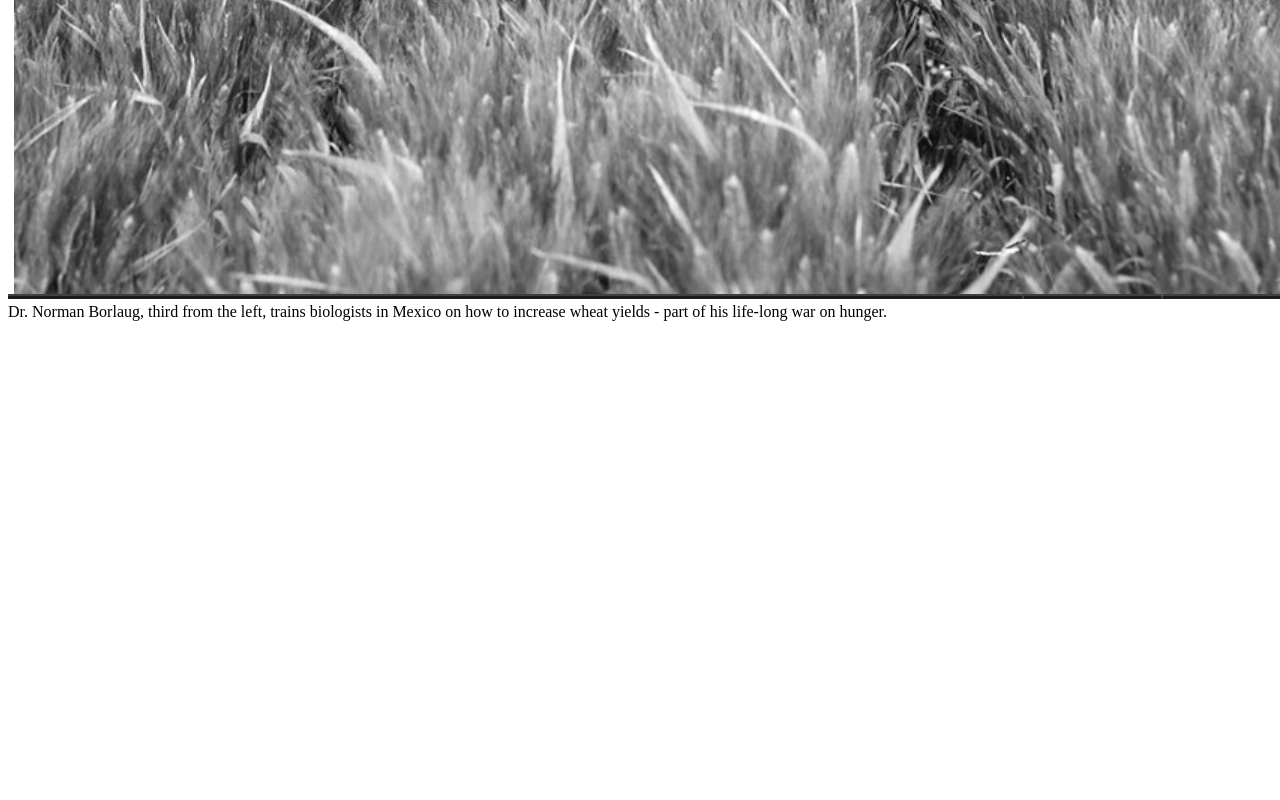
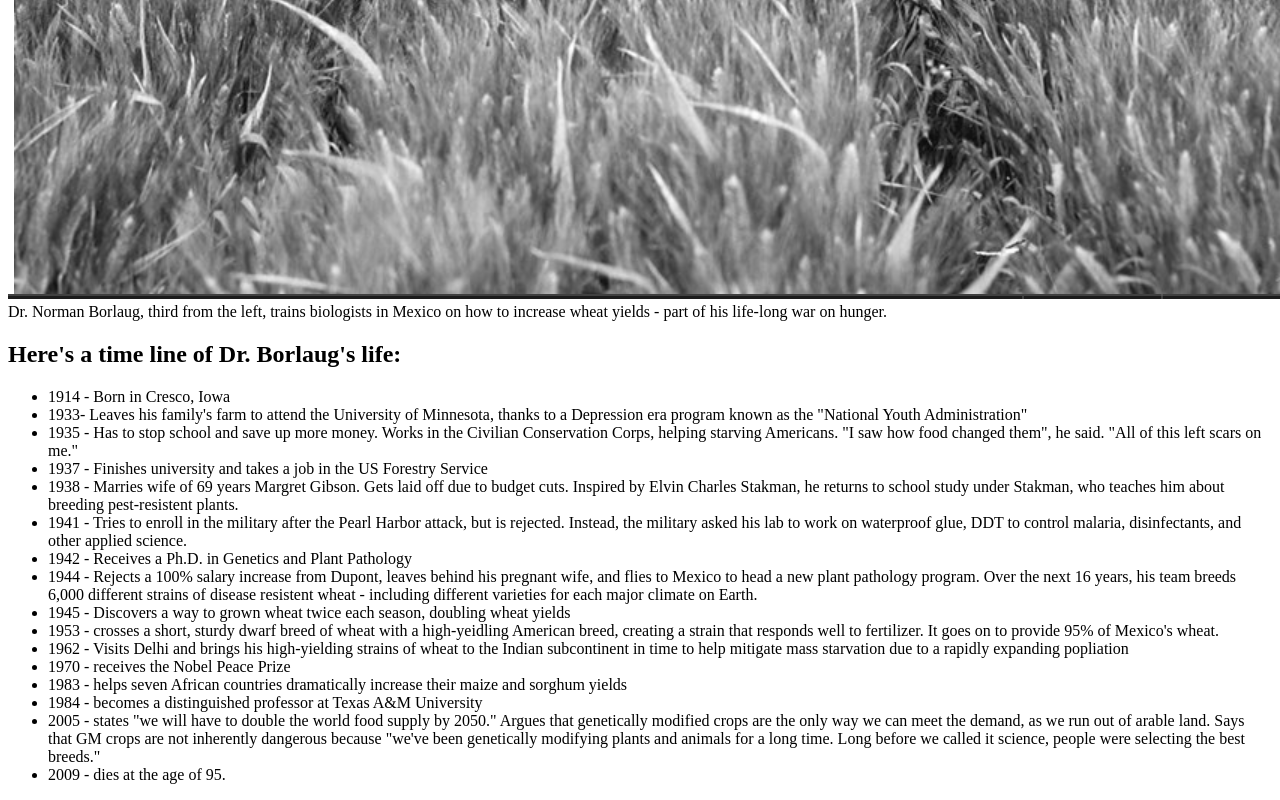
Before and after one commit to ICYEZAGATORE/Tribute-Page, a plain HTML site: page index.html in a window 1280 px wide. Shown: the part 695-1495 px from the top of the page. Before the commit the page ends 1024 px from the top, so only its background shows below. Drawn offline with Linux system fonts and the light colour scheme.

Commit message:
Tribute info

```diff
--- a/index.html
+++ b/index.html
@@ -18,8 +18,29 @@
                 Dr. Norman Borlaug, third from the left, trains biologists in Mexico on how to increase wheat yields - part of his life-long war on hunger.
             </caption>
         </div>
-
-
+        <div id="tribute-info">
+            <h2>
+                Here's a time line of Dr. Borlaug's life:
+            </h2>
+            <ul>
+                <li>1914 - Born in Cresco, Iowa</li>
+                <li> 1933- Leaves his family's farm to attend the University of Minnesota, thanks to a Depression era program known as the "National Youth Administration"</li>
+                <li>1935 - Has to stop school and save up more money. Works in the Civilian Conservation Corps, helping starving Americans. "I saw how food changed them", he said. "All of this left scars on me."</li>
+                <li>1937 - Finishes university and takes a job in the US Forestry Service</li>
+                <li>1938 - Marries wife of 69 years Margret Gibson. Gets laid off due to budget cuts. Inspired by Elvin Charles Stakman, he returns to school study under Stakman, who teaches him about breeding pest-resistent plants.</li>
+                <li>1941 - Tries to enroll in the military after the Pearl Harbor attack, but is rejected. Instead, the military asked his lab to work on waterproof glue, DDT to control malaria, disinfectants, and other applied science.</li>
+                <li>1942 - Receives a Ph.D. in Genetics and Plant Pathology</li>
+                <li>1944 - Rejects a 100% salary increase from Dupont, leaves behind his pregnant wife, and flies to Mexico to head a new plant pathology program. Over the next 16 years, his team breeds 6,000 different strains of disease resistent wheat - including different varieties for each major climate on Earth.</li>
+                <li>1945 - Discovers a way to grown wheat twice each season, doubling wheat yields</li>
+                <li>1953 - crosses a short, sturdy dwarf breed of wheat with a high-yeidling American breed, creating a strain that responds well to fertilizer. It goes on to provide 95% of Mexico's wheat.</li>
+                <li>1962 - Visits Delhi and brings his high-yielding strains of wheat to the Indian subcontinent in time to help mitigate mass starvation due to a rapidly expanding popliation</li>
+                <li>1970 - receives the Nobel Peace Prize</li>
+                <li>1983 - helps seven African countries dramatically increase their maize and sorghum yields</li>
+                <li>1984 - becomes a distinguished professor at Texas A&M University</li>
+                <li>2005 - states "we will have to double the world food supply by 2050." Argues that genetically modified crops are the only way we can meet the demand, as we run out of arable land. Says that GM crops are not inherently dangerous because "we've been genetically modifying plants and animals for a long time. Long before we called it science, people were selecting the best breeds."</li>
+                <li>2009 - dies at the age of 95.</li>
+            </ul>
+        </div>
     </main>
 </body>
 </html>
```
